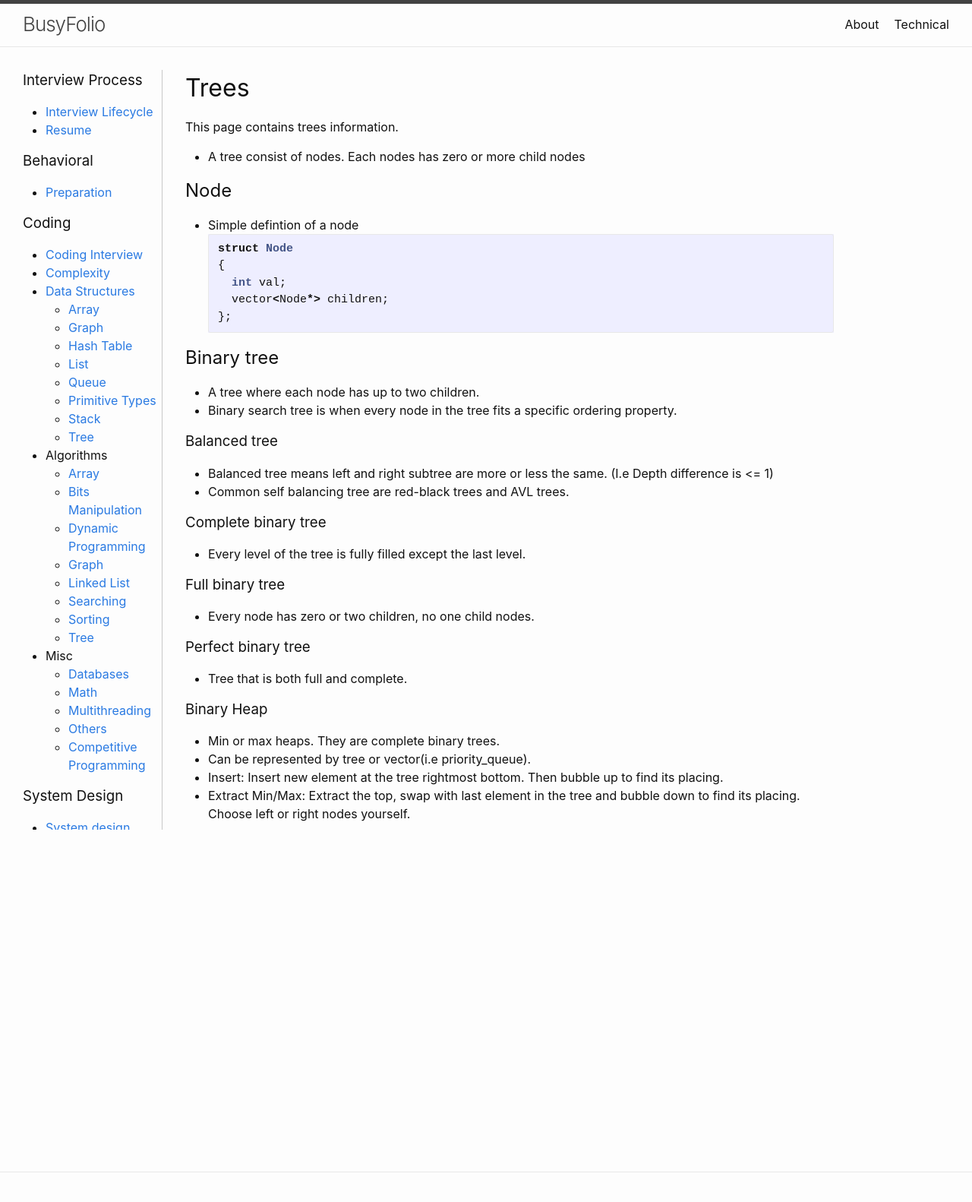
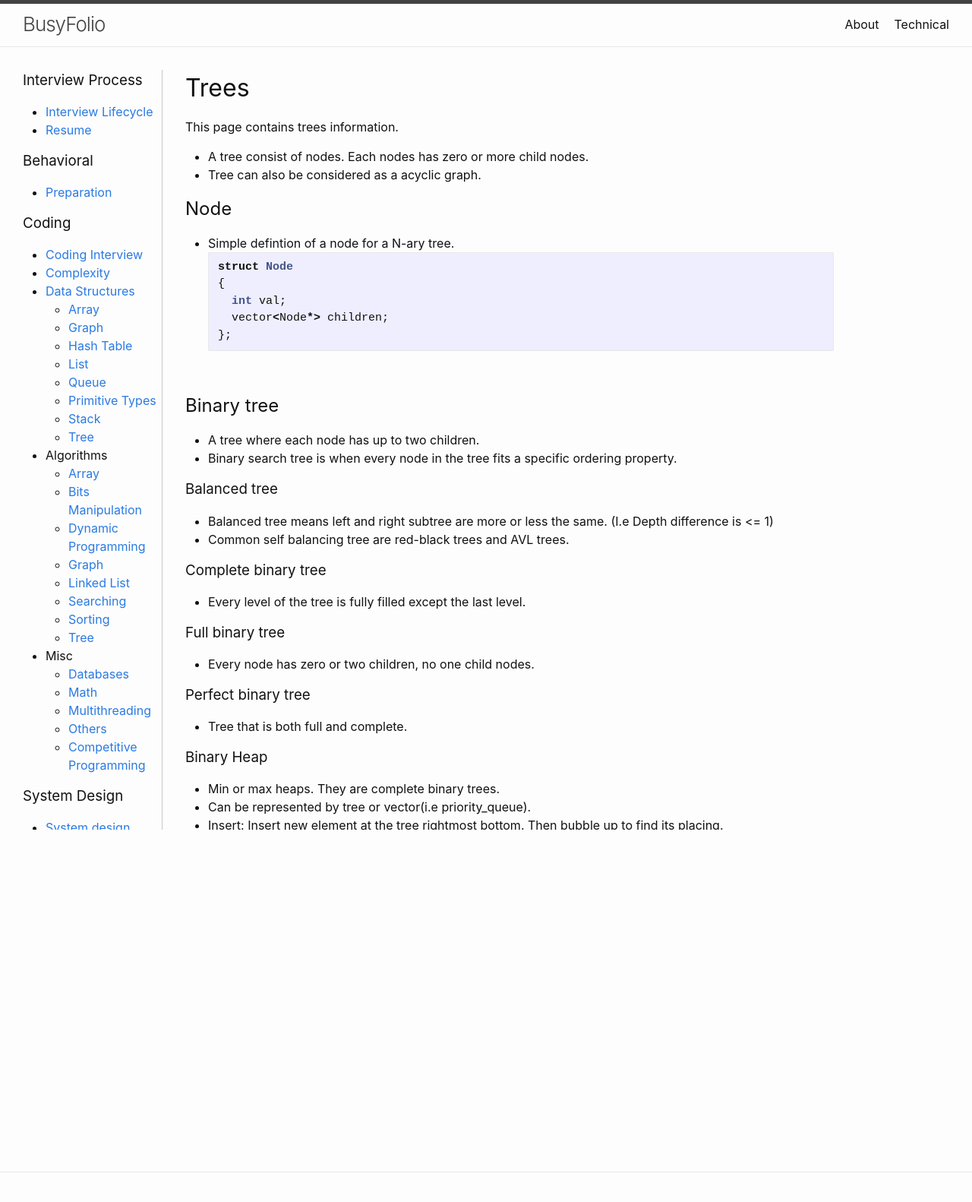
Before and after one commit to bzthin/bzthin.github.io, a Jekyll site: the page built from pages/technical/coding/data-structures/tree.md, in a window 1280 px wide. Shown: the top 1582 px of the page at 76% size. Built offline with Jekyll 4.4.1, drawn with Linux system fonts in a browser that asks for light colours.

Commit message:
updated trees ds

````diff
--- a/pages/technical/coding/data-structures/tree.md
+++ b/pages/technical/coding/data-structures/tree.md
@@ -6,10 +6,11 @@ permalink: /data-structures/tree/
 
 # Trees
 This page contains trees information.
-- A tree consist of nodes. Each nodes has zero or more child nodes
+- A tree consist of nodes. Each nodes has zero or more child nodes.
+- Tree can also be considered as a acyclic graph.
 
 ## Node
-- Simple defintion of a node
+- Simple defintion of a node for a N-ary tree.
 ```c++
 struct Node
 {
@@ -17,6 +18,7 @@ struct Node
     vector<Node*> children;
 };
 ```
+<br>
 
 ## Binary tree
 - A tree where each node has up to two children.
@@ -41,21 +43,14 @@ struct Node
 - Insert: Insert new element at the tree rightmost bottom. Then bubble up to find its placing.
 - Extract Min/Max: Extract the top, swap with last element in the tree and bubble down to find its placing. Choose left or right nodes yourself.
 
+<br>
+
 ## Tries (Prefix trees)
 - It is a n-ary tree where characters are stored in each node.
 - Its leaf nodes are often '*' which is used to indicate a completed word.
 - Often used for quick prefix lookup
 
-## Disjoint-set data structure
-- Also called union-find data structure
-- Data structure to collect a collection of disjoint(non-overlapping) sets.
-- Operations:
-  - MakeSet: Adds a new element which is placed into a new set containing only that element.
-  - Find: Follows the chain of parent points to find the root of the set.
-  - Merge: Merge two disjoint sets into one.
-- Complexity for find and merge can be near constant amortized time by doing these optimizations
-  - Find: Flatten the tree by redirectly child nodes to point directly to the parent each time.
-  - Merge: Merge by size or rank, where the "smaller" set will merge to the "larger" set.
+<br>
 
 ## Other types of trees
 ### Self balancing binary search trees
````
Also changed, not shown: pages/technical/coding/data-structures/graph.md (+0 -2 lines).
